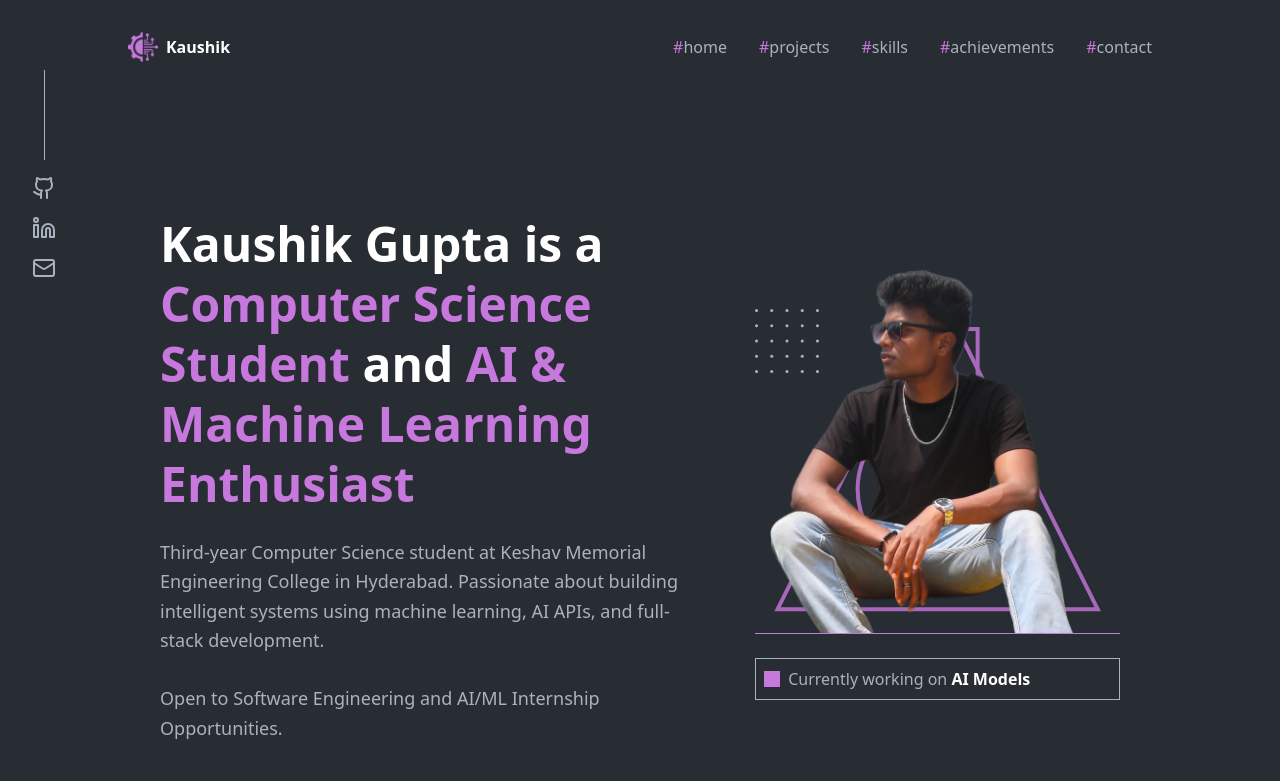
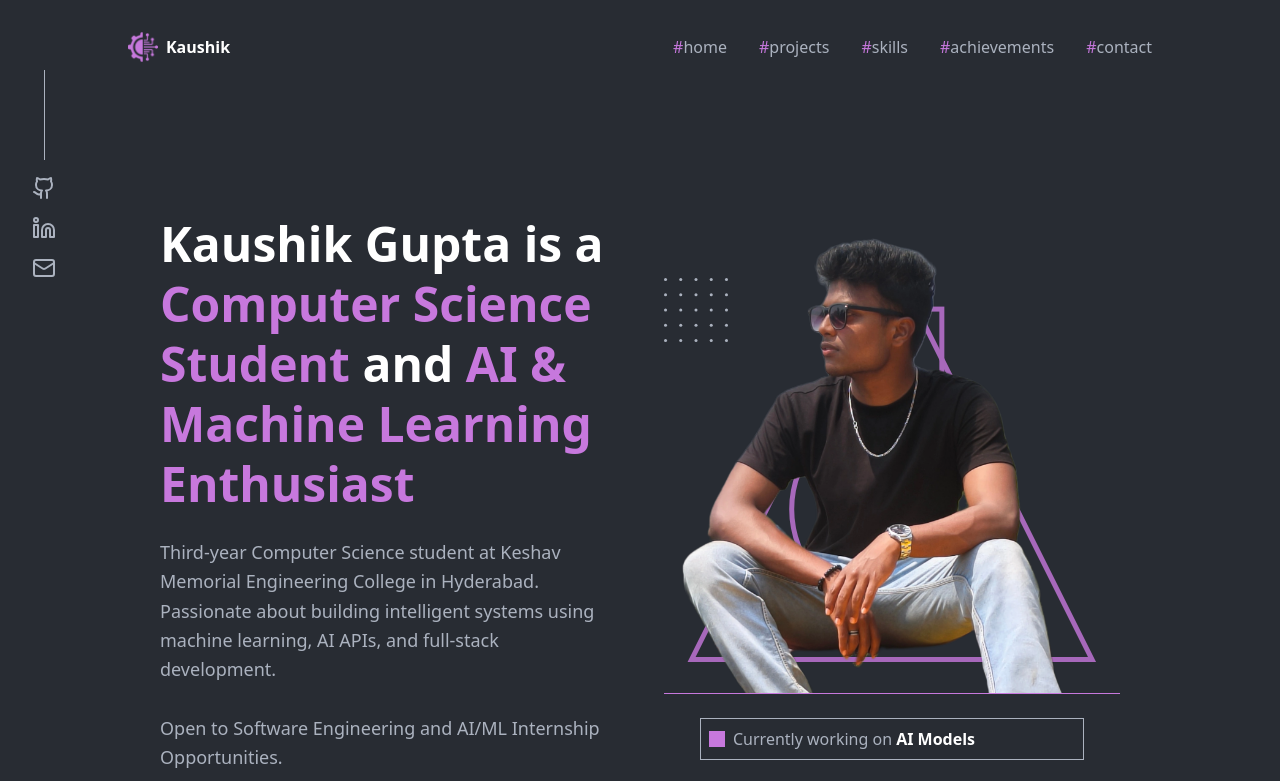
Before and after one commit to ManchikantiKaushikGupta/m-kaushik-gupta-personal-portfolio-web, a React (Vite) app: page / in a window 1280 px wide. Shown: the top 781 px of the page. Built offline with nearby package versions, Linux system fonts and the light colour scheme.

Commit message:
photo size adjustment

```diff
--- a/src/components/Hero.tsx
+++ b/src/components/Hero.tsx
@@ -8,7 +8,7 @@ export default function Hero() {
         initial={{ opacity: 0, y: 20 }}
         animate={{ opacity: 1, y: 0 }}
         transition={{ duration: 0.5 }}
-        className="flex flex-col gap-6 md:w-3/5"
+        className="flex flex-col gap-6 md:w-1/2"
       >
         <h1 className="text-4xl md:text-5xl font-bold text-white leading-tight">
           Kaushik Gupta is a <span className="text-[#c778dd]">Computer Science Student</span> and <span className="text-[#c778dd]">AI & Machine Learning Enthusiast</span>
@@ -37,9 +37,9 @@ export default function Hero() {
         initial={{ opacity: 0, scale: 0.9 }}
         animate={{ opacity: 1, scale: 1 }}
         transition={{ duration: 0.5, delay: 0.2 }}
-        className="md:w-2/5 flex flex-col items-center relative -mt-12 md:-mt-32"
+        className="md:w-1/2 flex flex-col items-center relative -mt-12 md:-mt-32"
       >
-        <div className="relative w-full max-w-[450px] aspect-square border-b border-[#c778dd] flex items-end justify-center">
+        <div className="relative w-full max-w-[550px] aspect-square border-b border-[#c778dd] flex items-end justify-center">
           {/* Abstract geometric shape for hero image placeholder */}
           <svg viewBox="0 0 200 200" className="absolute w-[110%] h-[110%] -bottom-4 text-[#c778dd] opacity-80" fill="none" xmlns="http://www.w3.org/2000/svg">
             <path d="M100 20 L180 180 L20 180 Z" stroke="currentColor" strokeWidth="2" />
```
